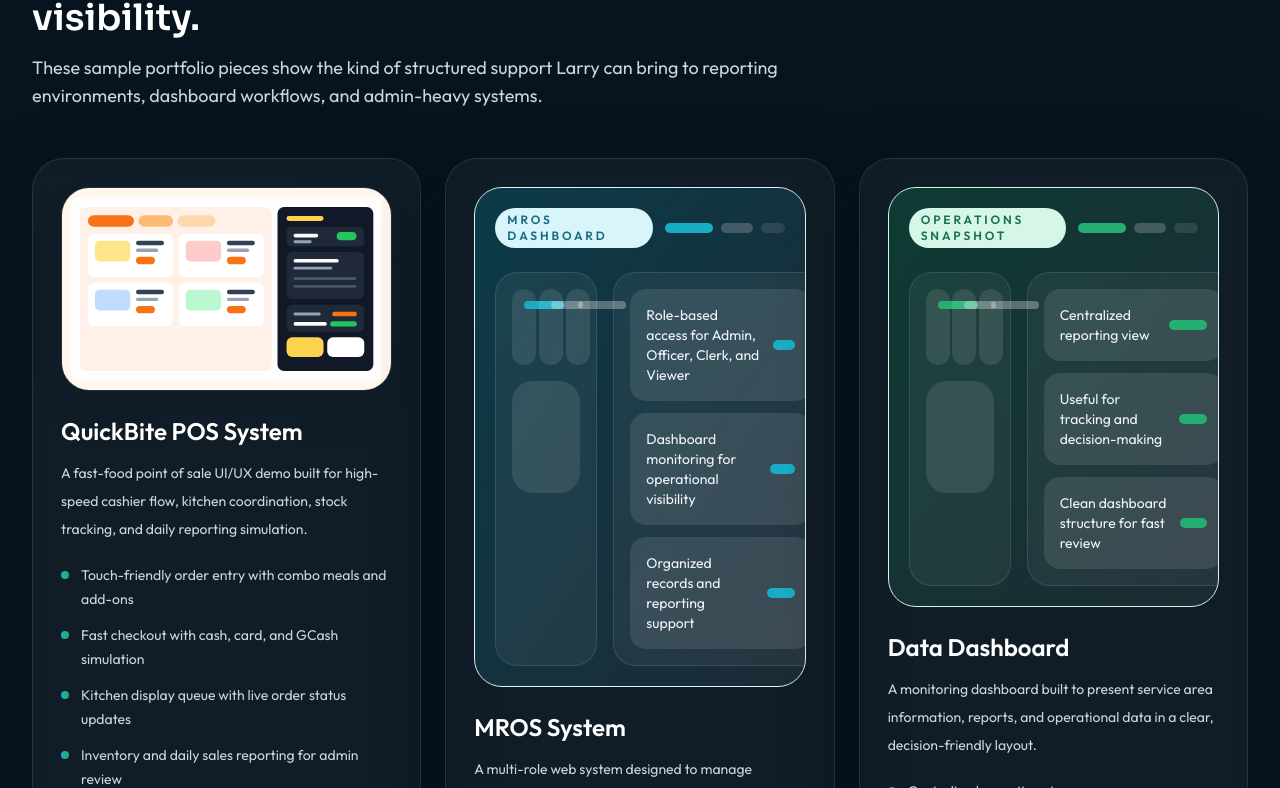
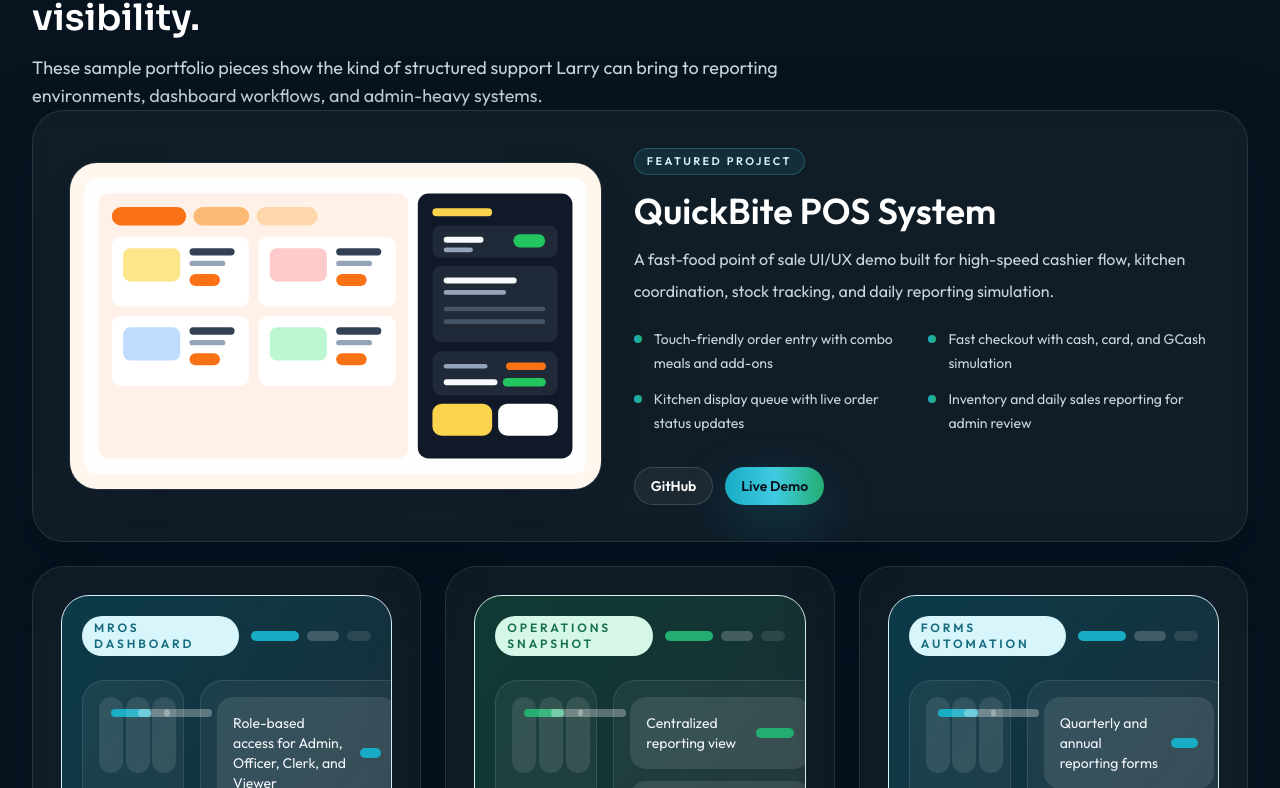
Before and after one commit to larrydelacruzjrnia10/LADC-Portfolio, a React (Vite) app: page / in a window 1280 px wide. Shown: the part 3092-3880 px from the top of the page. Built offline with nearby package versions, Linux system fonts and the light colour scheme; no server answers.

Commit message:
Improve project section hierarchy

```diff
--- a/src/components/ProjectCard.jsx
+++ b/src/components/ProjectCard.jsx
@@ -1,8 +1,25 @@
 import MockupFrame from './MockupFrame';
 
-function ProjectCard({ title, description, features, mockupLabel, accent, github, demo, imageSrc, imageAlt }) {
+function ProjectCard({
+  title,
+  description,
+  features,
+  mockupLabel,
+  accent,
+  github,
+  demo,
+  imageSrc,
+  imageAlt,
+  featured = false,
+}) {
   return (
-    <article className="section-card flex h-full flex-col overflow-hidden p-6 sm:p-7">
+    <article
+      className={`section-card overflow-hidden ${
+        featured ? 'p-6 sm:p-8 lg:p-9' : 'flex h-full flex-col p-6 sm:p-7'
+      }`}
+    >
+      <div className={featured ? 'lg:grid lg:grid-cols-[0.96fr_1.04fr] lg:items-center lg:gap-8' : ''}>
+        <div>
           {imageSrc ? (
             <div className="overflow-hidden rounded-[1.75rem] border border-white/10 bg-slate-950/60 shadow-[0_18px_45px_-30px_rgba(15,23,42,0.7)]">
               <img src={imageSrc} alt={imageAlt || title} className="h-full w-full object-cover" loading="lazy" />
@@ -10,12 +27,21 @@
           ) : (
             <MockupFrame label={mockupLabel} accent={accent} lines={features.slice(0, 3)} />
           )}
+        </div>
 
-      <div className="mt-6 flex flex-1 flex-col">
-        <h3 className="text-2xl font-semibold text-white">{title}</h3>
-        <p className="mt-3 text-sm leading-7 text-slate-300">{description}</p>
+        <div className={`${featured ? 'mt-6 lg:mt-0' : 'mt-6 flex flex-1 flex-col'}`}>
+          {featured ? (
+            <div className="mb-4 inline-flex rounded-full border border-brand-400/25 bg-brand-400/10 px-3 py-1 text-[11px] font-semibold uppercase tracking-[0.22em] text-brand-100">
+              Featured Project
+            </div>
+          ) : null}
 
-        <ul className="mt-5 space-y-3">
+          <h3 className={`${featured ? 'text-3xl sm:text-4xl' : 'text-2xl'} font-semibold text-white`}>{title}</h3>
+          <p className={`mt-3 ${featured ? 'max-w-2xl text-base leading-8' : 'text-sm leading-7'} text-slate-300`}>
+            {description}
+          </p>
+
+          <ul className={`mt-5 ${featured ? 'grid gap-3 sm:grid-cols-2' : 'space-y-3'}`}>
             {features.map((feature) => (
               <li key={feature} className="flex items-start gap-3 text-sm leading-6 text-slate-300">
                 <span className="mt-2 h-2 w-2 shrink-0 rounded-full bg-gradient-to-r from-brand-500 to-mint-500" />
@@ -25,7 +51,7 @@
           </ul>
 
           {github || demo ? (
-          <div className="mt-6 flex flex-wrap gap-3 pt-2">
+            <div className={`flex flex-wrap gap-3 ${featured ? 'mt-8' : 'mt-6 pt-2'}`}>
               {github ? (
                 <a className="button-secondary !px-4 !py-2" href={github} target="_blank" rel="noreferrer">
                   GitHub
@@ -39,6 +65,7 @@
             </div>
           ) : null}
         </div>
+      </div>
     </article>
   );
 }
--- a/src/components/ProjectsSection.jsx
+++ b/src/components/ProjectsSection.jsx
@@ -3,6 +3,8 @@
 import { projects } from '../data/siteContent';
 
 function ProjectsSection() {
+  const [featuredProject, ...secondaryProjects] = projects;
+
   return (
     <section id="projects" className="scroll-mt-28">
       <div className="section-shell">
@@ -12,8 +14,10 @@
           description="These sample portfolio pieces show the kind of structured support Larry can bring to reporting environments, dashboard workflows, and admin-heavy systems."
         />
 
-        <div className="mt-12 grid gap-6 md:grid-cols-2 xl:grid-cols-3">
-          {projects.map((project) => (
+        {featuredProject ? <ProjectCard {...featuredProject} featured /> : null}
+
+        <div className="mt-6 grid gap-6 md:grid-cols-2 xl:grid-cols-3">
+          {secondaryProjects.map((project) => (
             <ProjectCard key={project.title} {...project} />
           ))}
         </div>
```
Lines whose indentation alone changed are shown as unchanged.
